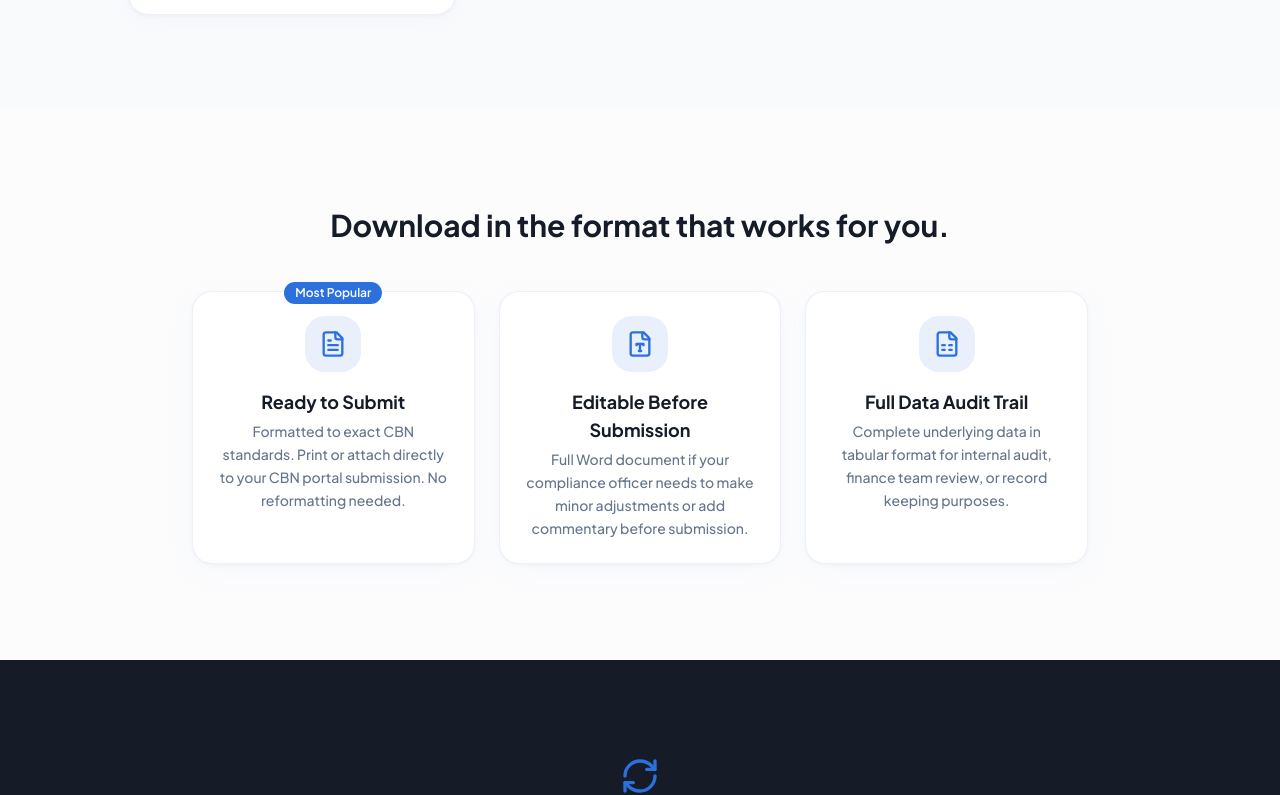
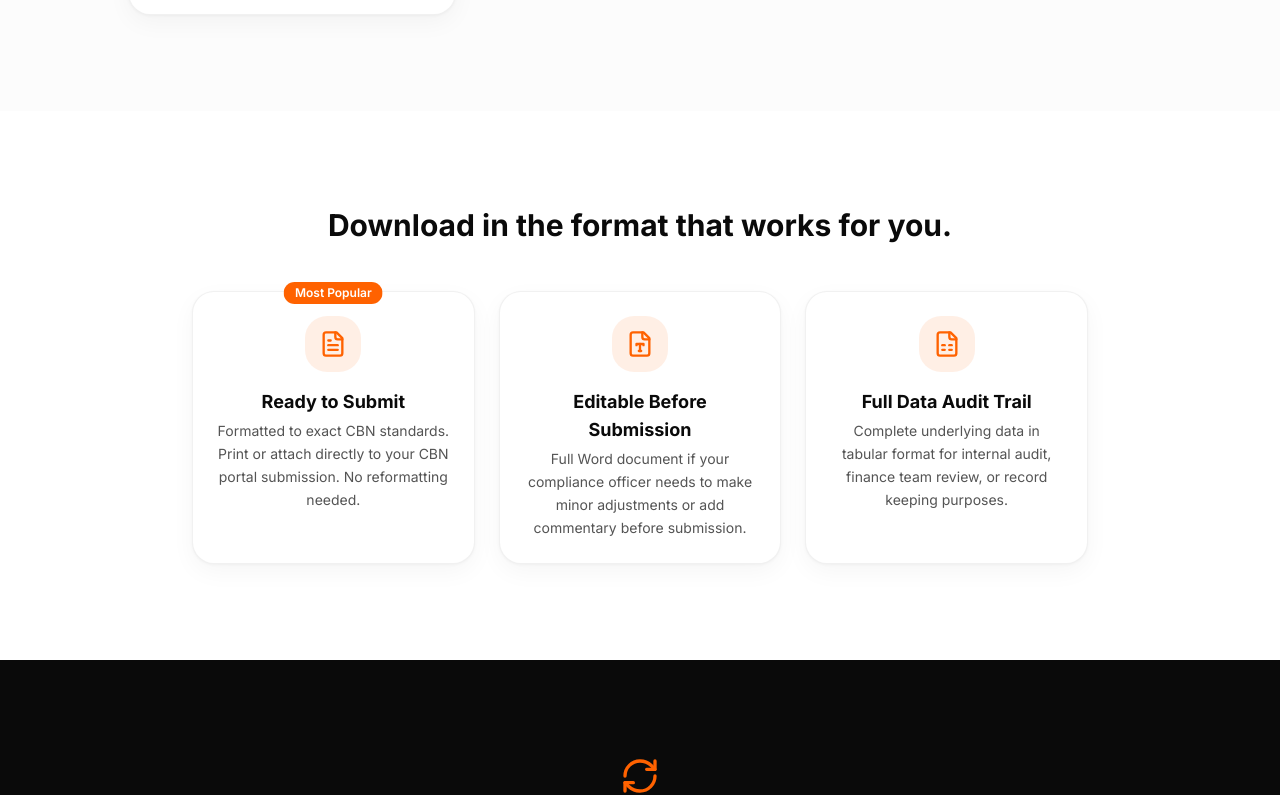
Before and after one commit to isaacyesufu00/regco-insight-suite-new, a React (Vite) app: page /features/report-generation in a window 1280 px wide. Shown: the part 1836-2631 px from the top of the page. Built offline with nearby package versions, Linux system fonts and the light colour scheme; the HTML template or start-up script is replaced by a standard one.

Commit message:
Changes
Co-authored-by: isaacyesufu00 <263770355+isaacyesufu00@users.noreply.github.com>

```diff
--- a/src/index.css
+++ b/src/index.css
@@ -1,4 +1,4 @@
-@import url('https://fonts.googleapis.com/css2?family=Inter:wght@400;500;600;700;800&family=Plus+Jakarta+Sans:wght@500;600;700;800&display=swap');
+@import url('https://fonts.googleapis.com/css2?family=Inter:wght@400;500;600;700;800;900&display=swap');
 
 @tailwind base;
 @tailwind components;
@@ -6,87 +6,87 @@
 
 @layer base {
   :root {
-    --background: 210 33% 99%;
-    --foreground: 220 30% 12%;
+    /* RegCo new brand: dark + orange gradient */
+    --background: 0 0% 100%;
+    --foreground: 0 0% 4%;
 
     --card: 0 0% 100%;
-    --card-foreground: 220 30% 12%;
+    --card-foreground: 0 0% 4%;
 
     --popover: 0 0% 100%;
-    --popover-foreground: 220 30% 12%;
+    --popover-foreground: 0 0% 4%;
 
-    --primary: 217 72% 52%;
+    /* Primary = brand orange (#FF6200) */
+    --primary: 23 100% 50%;
     --primary-foreground: 0 0% 100%;
+    --primary-glow: 32 100% 50%;
 
-    --secondary: 214 60% 96%;
-    --secondary-foreground: 217 72% 42%;
+    --secondary: 0 0% 96%;
+    --secondary-foreground: 0 0% 4%;
 
-    --muted: 214 40% 96%;
-    --muted-foreground: 215 16% 47%;
+    --muted: 0 0% 96%;
+    --muted-foreground: 0 0% 33%;
 
-    --accent: 217 72% 95%;
-    --accent-foreground: 217 72% 35%;
+    --accent: 23 100% 96%;
+    --accent-foreground: 23 100% 30%;
 
     --destructive: 0 84% 60%;
     --destructive-foreground: 0 0% 100%;
 
-    --border: 214 25% 91%;
-    --input: 214 25% 91%;
-    --ring: 217 72% 52%;
+    --border: 0 0% 91%;
+    --input: 0 0% 91%;
+    --ring: 23 100% 50%;
 
-    --radius: 0.75rem;
+    --radius: 0.875rem;
 
-    /* RegCo custom tokens */
-    --hero-gradient-start: 213 80% 96%;
-    --hero-gradient-mid: 217 75% 93%;
-    --hero-gradient-end: 220 60% 98%;
-    --card-shadow: 217 50% 80%;
-    --surface-elevated: 0 0% 100%;
+    /* RegCo surfaces */
+    --surface-black: 0 0% 4%;        /* #0A0A0A */
+    --surface-night: 0 0% 7%;        /* #111111 */
+    --surface-elevated-dark: 0 0% 10%; /* #1A1A1A */
+    --surface-light-2: 0 0% 96%;     /* #F5F5F5 */
+
+    --text-on-dark: 0 0% 100%;
+    --text-on-dark-muted: 0 0% 53%;  /* #888 */
+    --text-on-light-muted: 0 0% 33%; /* #555 */
+
+    --border-dark: 0 0% 100%;        /* used with /8 alpha */
+    --border-light: 0 0% 91%;        /* #E8E8E8 */
+
     --success: 152 60% 45%;
     --success-foreground: 0 0% 100%;
-    --warning: 38 92% 50%;
-    --warning-foreground: 0 0% 100%;
-    --info: 217 72% 52%;
-    --info-foreground: 0 0% 100%;
+    --warning: 45 100% 51%;
+    --warning-foreground: 0 0% 4%;
 
-    --sidebar-background: 0 0% 98%;
-    --sidebar-foreground: 240 5.3% 26.1%;
-    --sidebar-primary: 240 5.9% 10%;
-    --sidebar-primary-foreground: 0 0% 98%;
-    --sidebar-accent: 240 4.8% 95.9%;
-    --sidebar-accent-foreground: 240 5.9% 10%;
-    --sidebar-border: 220 13% 91%;
-    --sidebar-ring: 217.2 91.2% 59.8%;
+    --sidebar-background: 0 0% 96%;
+    --sidebar-foreground: 0 0% 33%;
+    --sidebar-primary: 0 0% 4%;
+    --sidebar-primary-foreground: 0 0% 100%;
+    --sidebar-accent: 0 0% 100%;
+    --sidebar-accent-foreground: 0 0% 4%;
+    --sidebar-border: 0 0% 91%;
+    --sidebar-ring: 23 100% 50%;
   }
 
   .dark {
-    --background: 222 47% 6%;
-    --foreground: 210 40% 98%;
-    --card: 222 47% 8%;
-    --card-foreground: 210 40% 98%;
-    --popover: 222 47% 8%;
-    --popover-foreground: 210 40% 98%;
-    --primary: 217 72% 56%;
+    --background: 0 0% 4%;
+    --foreground: 0 0% 100%;
+    --card: 0 0% 7%;
+    --card-foreground: 0 0% 100%;
+    --popover: 0 0% 7%;
+    --popover-foreground: 0 0% 100%;
+    --primary: 23 100% 50%;
     --primary-foreground: 0 0% 100%;
-    --secondary: 217 32% 17%;
-    --secondary-foreground: 210 40% 98%;
-    --muted: 217 32% 17%;
-    --muted-foreground: 215 20% 65%;
-    --accent: 217 32% 17%;
-    --accent-foreground: 210 40% 98%;
-    --destructive: 0 63% 31%;
-    --destructive-foreground: 210 40% 98%;
-    --border: 217 32% 17%;
-    --input: 217 32% 17%;
-    --ring: 213 27% 84%;
-    --sidebar-background: 240 5.9% 10%;
-    --sidebar-foreground: 240 4.8% 95.9%;
-    --sidebar-primary: 224.3 76.3% 48%;
-    --sidebar-primary-foreground: 0 0% 100%;
-    --sidebar-accent: 240 3.7% 15.9%;
-    --sidebar-accent-foreground: 240 4.8% 95.9%;
-    --sidebar-border: 240 3.7% 15.9%;
-    --sidebar-ring: 217.2 91.2% 59.8%;
+    --secondary: 0 0% 10%;
+    --secondary-foreground: 0 0% 100%;
+    --muted: 0 0% 10%;
+    --muted-foreground: 0 0% 53%;
+    --accent: 0 0% 10%;
+    --accent-foreground: 0 0% 100%;
+    --destructive: 0 63% 41%;
+    --destructive-foreground: 0 0% 100%;
+    --border: 0 0% 15%;
+    --input: 0 0% 15%;
+    --ring: 23 100% 50%;
   }
 }
 
@@ -94,33 +94,103 @@
   * {
     @apply border-border;
   }
+  html {
+    -webkit-font-smoothing: antialiased;
+    -moz-osx-font-smoothing: grayscale;
+    text-rendering: optimizeLegibility;
+  }
   body {
     @apply bg-background text-foreground font-sans antialiased;
   }
 }
 
 @layer utilities {
+  /* Brand gradient utilities */
+  .bg-brand-gradient {
+    background: linear-gradient(135deg, #FF9A00 0%, #FF3D00 100%);
+  }
+  .text-brand-gradient {
+    background: linear-gradient(135deg, #FF9A00 0%, #FF3D00 100%);
+    -webkit-background-clip: text;
+    background-clip: text;
+    -webkit-text-fill-color: transparent;
+    color: transparent;
+  }
+  .border-brand-gradient {
+    border-image: linear-gradient(135deg, #FF9A00 0%, #FF3D00 100%) 1;
+  }
+
+  /* Surface helpers */
+  .bg-surface-black { background-color: hsl(var(--surface-black)); }
+  .bg-surface-night { background-color: hsl(var(--surface-night)); }
+  .bg-surface-elevated-dark { background-color: hsl(var(--surface-elevated-dark)); }
+  .bg-surface-light-2 { background-color: hsl(var(--surface-light-2)); }
+
+  .border-dark-soft { border-color: rgba(255, 255, 255, 0.08); }
+  .border-dark-medium { border-color: rgba(255, 255, 255, 0.15); }
+
+  /* Apple-style smooth easing */
+  .ease-apple {
+    transition-timing-function: cubic-bezier(0.25, 0.46, 0.45, 0.94);
+  }
+
+  /* Hero pulse glow for final CTA */
+  @keyframes brand-pulse {
+    0%, 100% { box-shadow: 0 0 60px rgba(255, 98, 0, 0.1); }
+    50% { box-shadow: 0 0 140px rgba(255, 98, 0, 0.28); }
+  }
+  .animate-brand-pulse {
+    animation: brand-pulse 4s ease-in-out infinite;
+  }
+
+  /* Marquee */
+  @keyframes marquee-left {
+    from { transform: translateX(0); }
+    to { transform: translateX(-50%); }
+  }
+  @keyframes marquee-right {
+    from { transform: translateX(-50%); }
+    to { transform: translateX(0); }
+  }
+  .animate-marquee-left {
+    animation: marquee-left 35s linear infinite;
+  }
+  .animate-marquee-right {
+    animation: marquee-right 35s linear infinite;
+  }
+  .animate-marquee-slow {
+    animation: marquee-left 40s linear infinite;
+  }
+
+  /* Halftone dot overlay pattern */
+  .halftone-overlay {
+    background-image: radial-gradient(circle, rgba(0,0,0,0.35) 1px, transparent 1.5px);
+    background-size: 8px 8px;
+  }
+
+  /* Card hover lift */
+  .lift-on-hover {
+    transition: transform 0.25s cubic-bezier(0.25, 0.46, 0.45, 0.94),
+                box-shadow 0.25s cubic-bezier(0.25, 0.46, 0.45, 0.94);
+  }
+  .lift-on-hover:hover {
+    transform: translateY(-4px);
+    box-shadow: 0 12px 40px rgba(0, 0, 0, 0.08);
+  }
+
+  /* Legacy classes kept for backwards compatibility with existing pages */
   .hero-gradient {
-    background: linear-gradient(
-      180deg,
-      hsl(210 60% 95%) 0%,
-      hsl(213 70% 92%) 30%,
-      hsl(210 40% 97%) 65%,
-      hsl(var(--background)) 100%
-    );
+    background: linear-gradient(180deg, #FFFFFF 0%, #F5F5F5 100%);
   }
   .card-elevated {
-    background: hsl(var(--surface-elevated));
-    box-shadow: 0 1px 3px hsl(var(--card-shadow) / 0.12),
-                0 8px 24px hsl(var(--card-shadow) / 0.08);
+    background: hsl(var(--card));
+    box-shadow: 0 1px 3px rgba(0,0,0,0.04), 0 8px 24px rgba(0,0,0,0.04);
   }
   .card-elevated-lg {
-    background: hsl(var(--surface-elevated));
-    box-shadow: 0 4px 12px hsl(var(--card-shadow) / 0.1),
-                0 16px 40px hsl(var(--card-shadow) / 0.12);
+    background: hsl(var(--card));
+    box-shadow: 0 4px 12px rgba(0,0,0,0.06), 0 16px 40px rgba(0,0,0,0.08);
   }
   .text-gradient {
-    @apply bg-clip-text text-transparent;
-    background-image: linear-gradient(135deg, hsl(217 72% 42%), hsl(217 72% 58%));
+    @apply text-brand-gradient;
   }
 }
--- a/src/integrations/supabase/types.ts
+++ b/src/integrations/supabase/types.ts
@@ -14,6 +14,45 @@ export type Database = {
   }
   public: {
     Tables: {
+      compliance_messages: {
+        Row: {
+          body: string
+          category: string
+          created_at: string
+          id: string
+          is_pinned: boolean
+          is_read: boolean
+          sender_name: string
+          subject: string
+          updated_at: string
+          user_id: string
+        }
+        Insert: {
+          body: string
+          category?: string
+          created_at?: string
+          id?: string
+          is_pinned?: boolean
+          is_read?: boolean
+          sender_name?: string
+          subject: string
+          updated_at?: string
+          user_id: string
+        }
+        Update: {
+          body?: string
+          category?: string
+          created_at?: string
+          id?: string
+          is_pinned?: boolean
+          is_read?: boolean
+          sender_name?: string
+          subject?: string
+          updated_at?: string
+          user_id?: string
+        }
+        Relationships: []
+      }
       compliance_scores: {
         Row: {
           calculated_at: string | null
--- a/tailwind.config.ts
+++ b/tailwind.config.ts
@@ -14,8 +14,8 @@ export default {
     },
     extend: {
       fontFamily: {
-        sans: ['"Plus Jakarta Sans"', '"Inter"', 'system-ui', 'sans-serif'],
-        display: ['"Plus Jakarta Sans"', 'system-ui', 'sans-serif'],
+        sans: ['"Inter"', 'system-ui', 'sans-serif'],
+        display: ['"Inter"', 'system-ui', 'sans-serif'],
       },
       colors: {
         border: "hsl(var(--border))",
```
Also changed, not shown: 1 other file (tests, documents, lock files or other folders).
